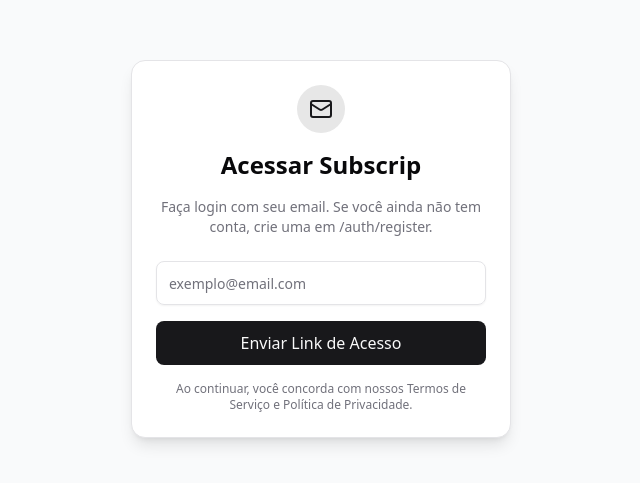
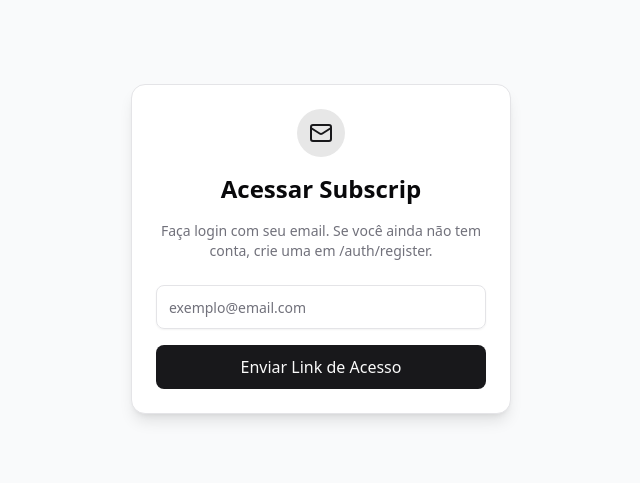
Before and after one commit to jhiltonsantos/subscrip, a Next.js app: page /auth/login in a window 1280 px wide. Shown: the part 151-634 px from the top of the page, without its empty margins (319-959 px from the left). Built offline with nearby package versions, Linux system fonts and the light colour scheme.

Commit message:
feat(auth): remove terms and privacy policy notice from login page

```diff
--- a/src/app/auth/login/page.tsx
+++ b/src/app/auth/login/page.tsx
@@ -46,10 +46,6 @@ export default async function LoginPage({
             <Button className="w-full h-11 text-base font-medium" type="submit">
               Enviar Link de Acesso
             </Button>
-
-            <p className="text-xs text-center text-muted-foreground px-4">
-              Ao continuar, você concorda com nossos Termos de Serviço e Política de Privacidade.
-            </p>
           </form>
         </CardContent>
       </Card>
```
